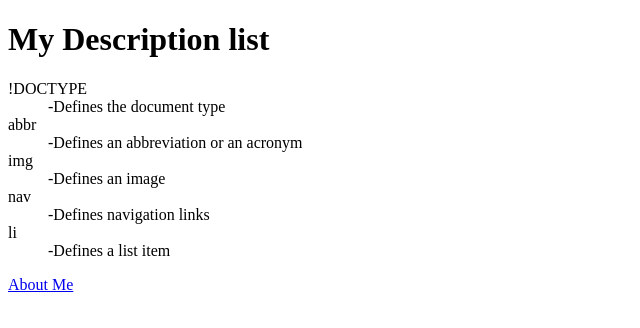
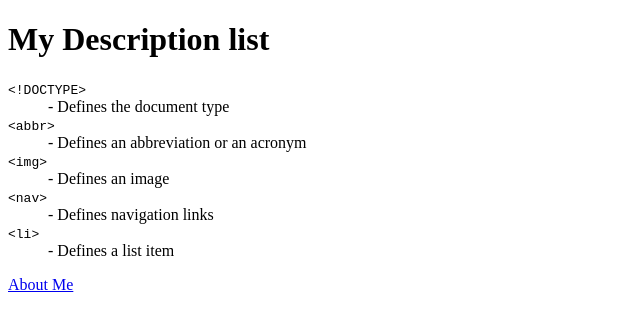
Before and after one commit to stuf0006/stuf0006.github.io, a plain HTML site: page html-assignment/notes.html in a window 1280 px wide. Shown: the full height of the page, 0-640 px from the left. Drawn offline with Linux system fonts and the light colour scheme.

Commit message:
code validation update

```diff
--- a/html-assignment/notes.html
+++ b/html-assignment/notes.html
@@ -3,24 +3,22 @@
 <head>
     <meta charset="UTF-8">
     <meta name="viewport" content="width=device-width, initial-scale=1.0">
-    <title>My Descriptio list assignment</title>
+    <title>My Description list assignment</title>
 </head>
-<header>
-   <h1>My Description list</h1>
-</header>
 <body>
-   <dl>
-     <dt>!DOCTYPE</dt>
-        <dd>-Defines the document type<dd>
-    <dt>abbr</dt>
-        <dd>-Defines an abbreviation or an acronym</dd>
-    <dt>img</dt>
-        <dd>-Defines an image</dd>
-    <dt>nav</dt>
-       <dd>-Defines navigation links</dd>
-    <dt>li</dt>
-      <dd>-Defines a list item</dd>
-   </dl>
-<nav><a href="https://stuf0006.github.io/html-assignment/" target="_blank">About Me</a></nav>
+    <h1>My Description list</h1>
+    <dl>
+        <dt><code>&lt;!DOCTYPE&gt;</code></dt>
+        <dd>- Defines the document type</dd>
+        <dt><code>&lt;abbr&gt;</code></dt>
+        <dd>- Defines an abbreviation or an acronym</dd>
+        <dt><code>&lt;img&gt;</code></dt>
+        <dd>- Defines an image</dd>
+        <dt><code>&lt;nav&gt;</code></dt>
+        <dd>- Defines navigation links</dd>
+        <dt><code>&lt;li&gt;</code></dt>
+        <dd>- Defines a list item</dd>
+    </dl>
+    <nav><a href="https://stuf0006.github.io/html-assignment/" target="_blank">About Me</a></nav>
 </body>
 </html>
```
